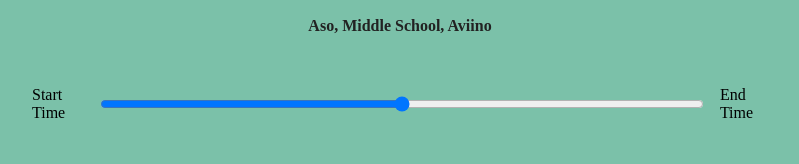
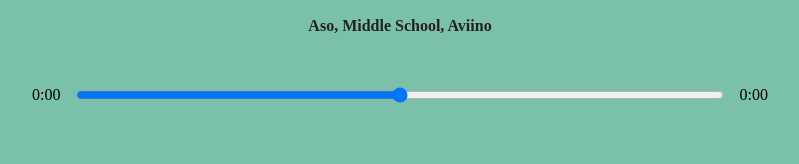
Before and after one commit to GHL-repo/react-music-app, a React (Create React App) app: page / in a window 1280 px wide. Shown: the part 410-574 px from the top of the page, without its empty margins (240-1039 px from the left). Built offline with nearby package versions, Linux system fonts and the light colour scheme.

Commit message:
update time

```diff
--- a/src/components/Player.js
+++ b/src/components/Player.js
@@ -1,10 +1,10 @@
-import React, {useRef} from "react";
+import React, {useState, useRef} from "react";
 import { FontAwesomeIcon } from "@fortawesome/react-fontawesome";
 import { faPlay } from "@fortawesome/free-solid-svg-icons";
 import { faStepBackward } from "@fortawesome/free-solid-svg-icons";
 import { faStepForward } from "@fortawesome/free-solid-svg-icons";
 
-const Player = ( {currentSong, isPlaying, setIsPlaying} ) => {
+const Player = ({currentSong, isPlaying, setIsPlaying}) => {
     //Ref
     const audioRef = useRef(null);
     //Event Handlers
@@ -15,23 +15,46 @@
         } else {
             audioRef.current.play();
             setIsPlaying(true);
-        }
+        };
     };
+    const timeUpdateHandler = (e) => {
+        const current = e.target.currentTime;
+        const duration = e.target.duration;
+        setSongInfo({...songInfo, currentTime: current, duration});
+    };
+    const getTime = (time) => {
+        //Return time in human readable form
+        return(
+            Math.floor(time / 60) + ":" + ("0" + Math.floor(time % 60)).slice(-2)
+        );
+    };
+    //State
+    const [songInfo, setSongInfo] = useState ({
+        currentTime: null,
+        duration: null,
+
+    });
+
     return (
       <div className="player">
         <div className="time-control">
-            <p>Start Time</p>
+            <p>{getTime(songInfo.currentTime)}</p>
             <input type="range" />
-            <p>End Time</p>
+            <p>{getTime(songInfo.duration)}</p>
         </div>
         <div class="play-control">
             <FontAwesomeIcon className="previous" icon={faStepBackward} size="3x"/>
             <FontAwesomeIcon onClick={playSongHandler} className="play" icon={faPlay} size="3x" />
             <FontAwesomeIcon className="next" icon={faStepForward} size="3x" />
         </div>
-        <audio ref={audioRef} src={currentSong.audio}></audio>
+        <audio
+            onLoadedMetadata={timeUpdateHandler}
+            onTimeUpdate={timeUpdateHandler}
+            ref={audioRef}
+            src={currentSong.audio}>
+        </audio>
       </div>
-    )
-}
+    );
+};
 
 export default Player;
```
